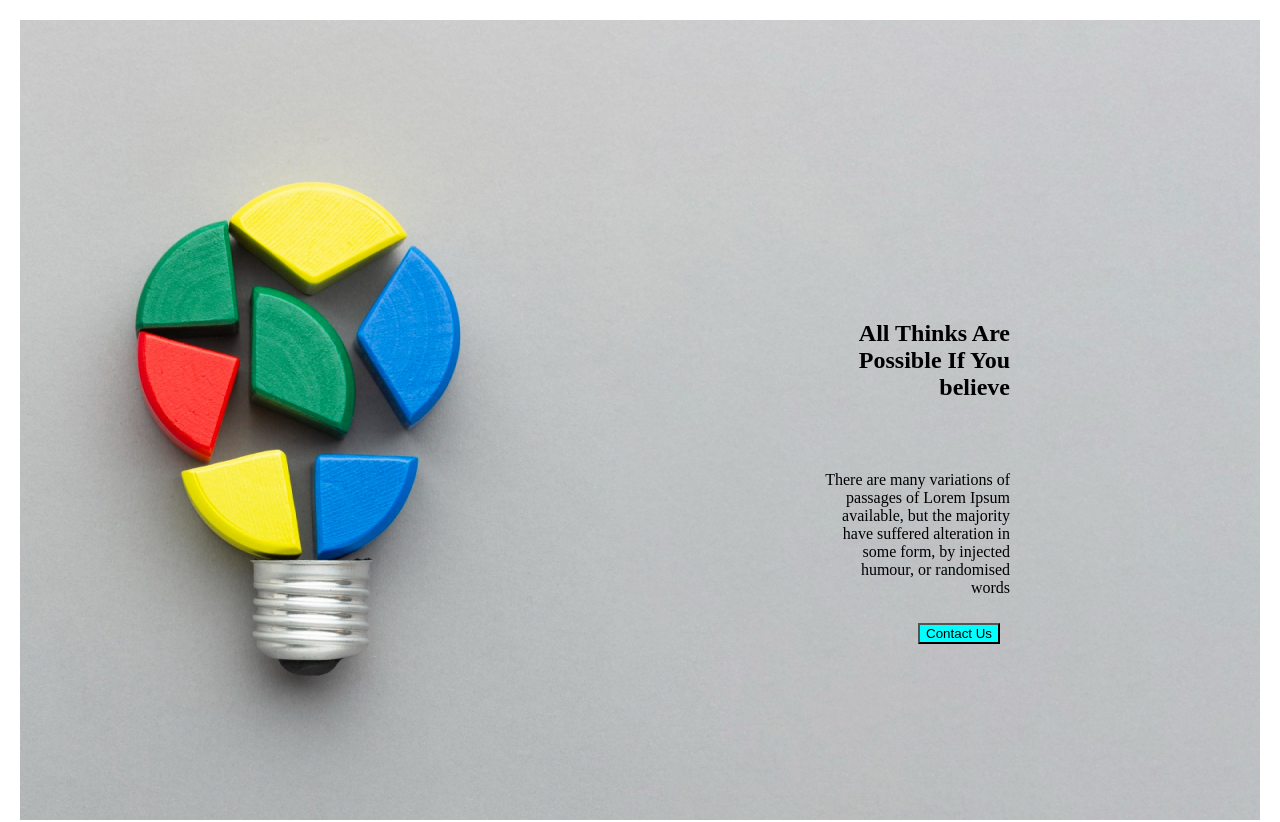
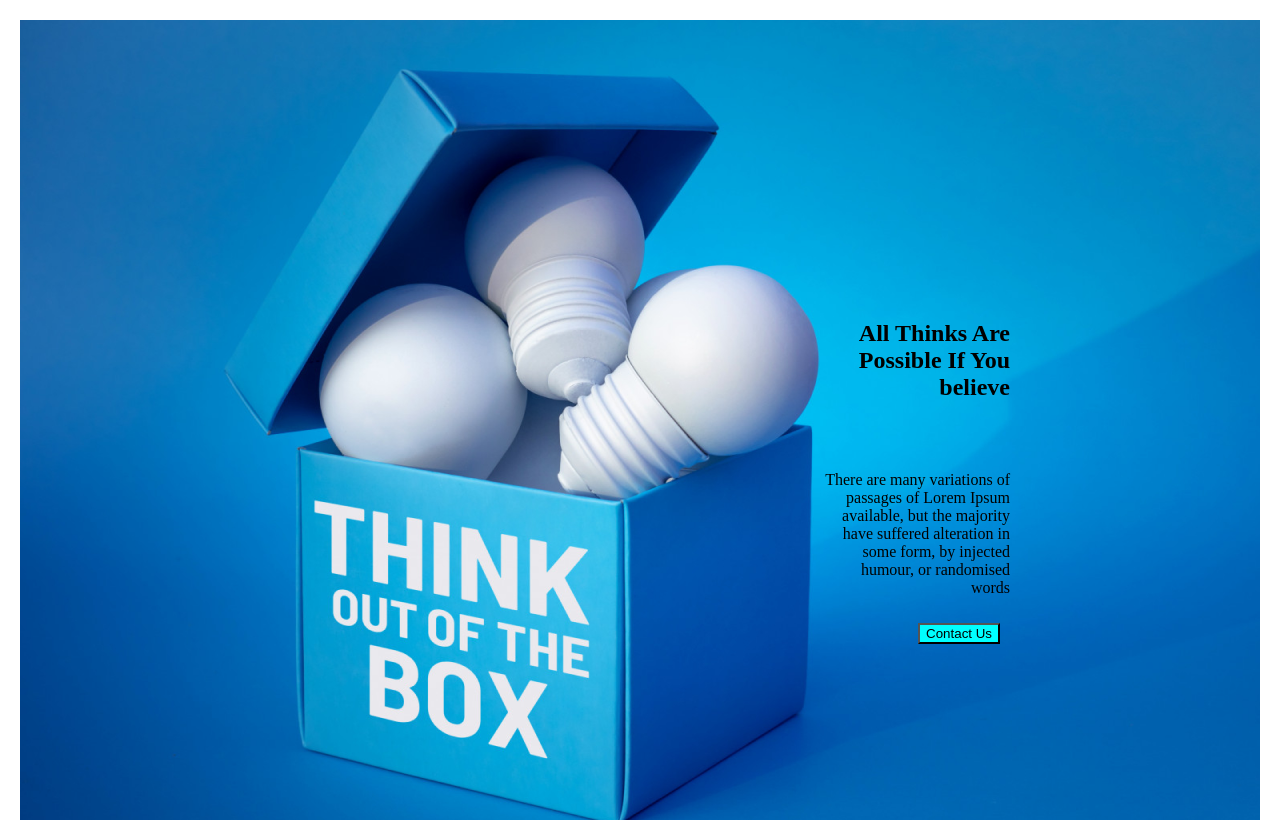
Before and after one commit to foysal0895/new-year-new-me-main, a plain HTML site: page index.html in a window 1280 px wide. Shown: the top 822 px of the page. Drawn offline with Linux system fonts and the light colour scheme.

Commit message:
change backgroung

```diff
--- a/style/style.css
+++ b/style/style.css
@@ -8,7 +8,8 @@ body{
 }
 
 .back-img{
-    background-image: url(/Images/banner/banner2.png);
+    background-image: url('/images/banner/banner3.png');
+    /* background-image: url(/images/banner/banner2.png); */
     height: 800px;
 }
 .pos{
```
